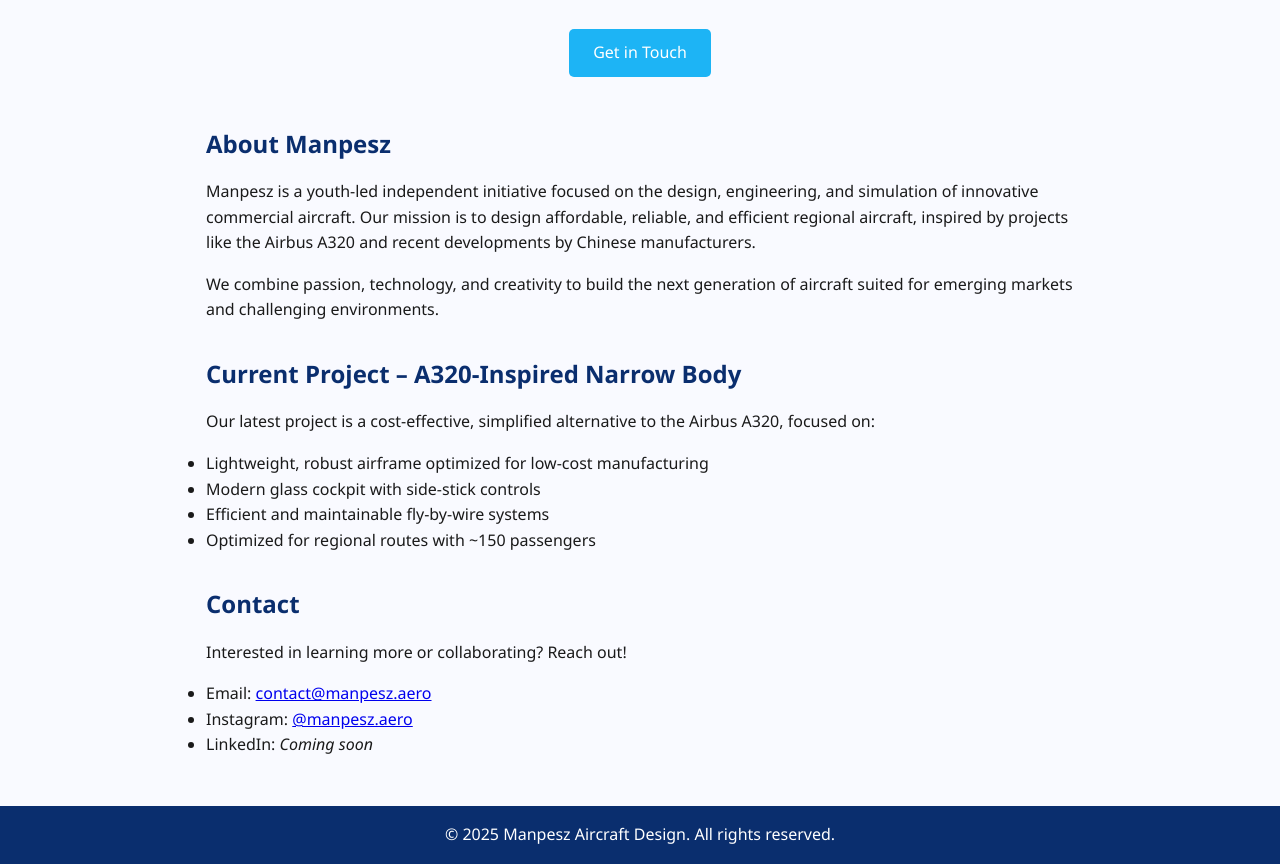
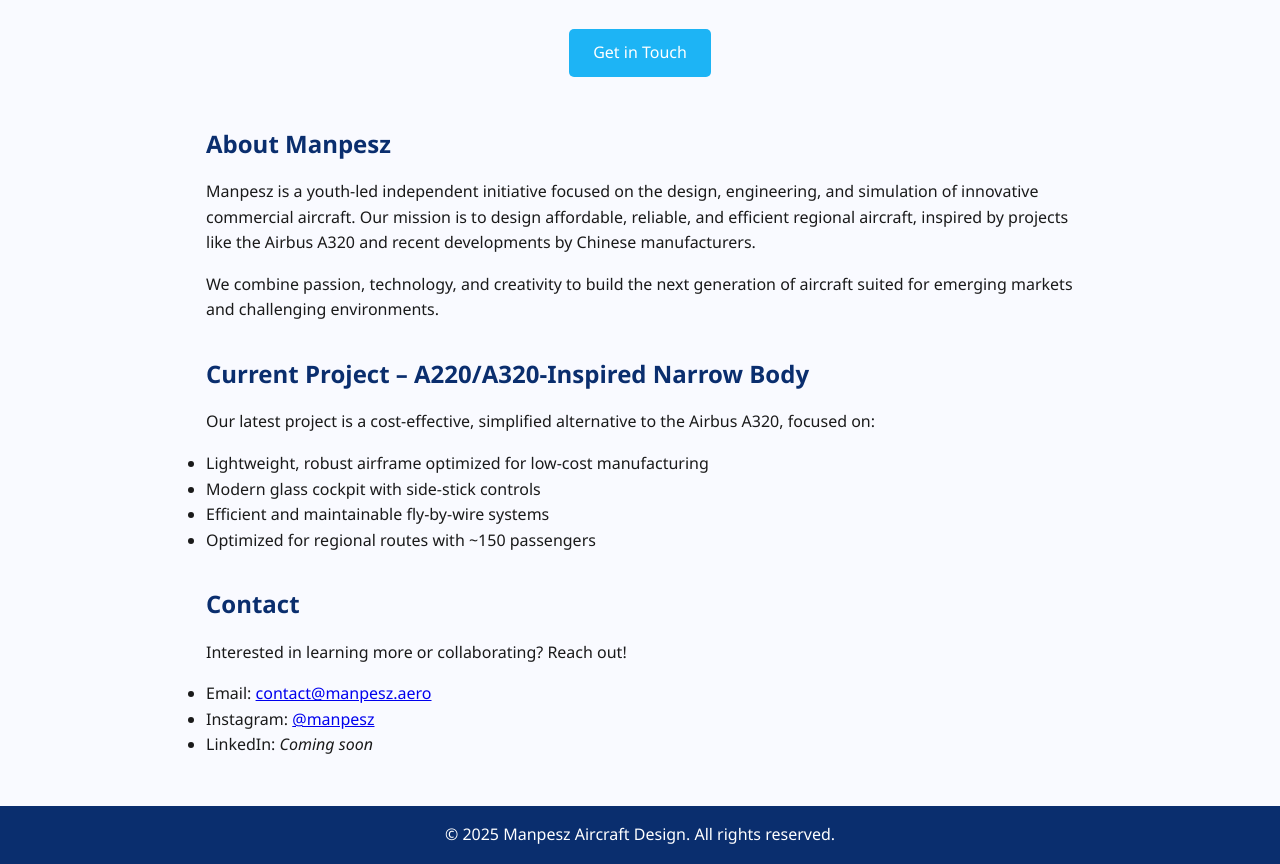
Before and after one commit to Manpesz/manpesz.github.io, a plain HTML site: page index.html in a window 1280 px wide. Shown: the part 231-1095 px from the top of the page. Drawn offline with Linux system fonts and the light colour scheme.

Commit message:
Update index.html

```diff
--- a/index.html
+++ b/index.html
@@ -138,7 +138,7 @@
   </section>
 
   <section id="project">
-    <h2>Current Project – A320-Inspired Narrow Body</h2>
+    <h2>Current Project – A220/A320-Inspired Narrow Body</h2>
     <p>
       Our latest project is a cost-effective, simplified alternative to the Airbus A320, focused on:
     </p>
@@ -154,8 +154,8 @@
     <h2>Contact</h2>
     <p>Interested in learning more or collaborating? Reach out!</p>
     <ul>
-      <li>Email: <a href="mailto:contact@manpesz.aero">contact@manpesz.aero</a></li>
-      <li>Instagram: <a href="https://instagram.com/manpesz.aero" target="_blank">@manpesz.aero</a></li>
+      <li>Email: <a href="mailto:manpeszrc@gmail.com">contact@manpesz.aero</a></li>
+      <li>Instagram: <a href="https://instagram.com/manpesz" target="_blank">@manpesz</a></li>
       <li>LinkedIn: <em>Coming soon</em></li>
     </ul>
   </section>
```
